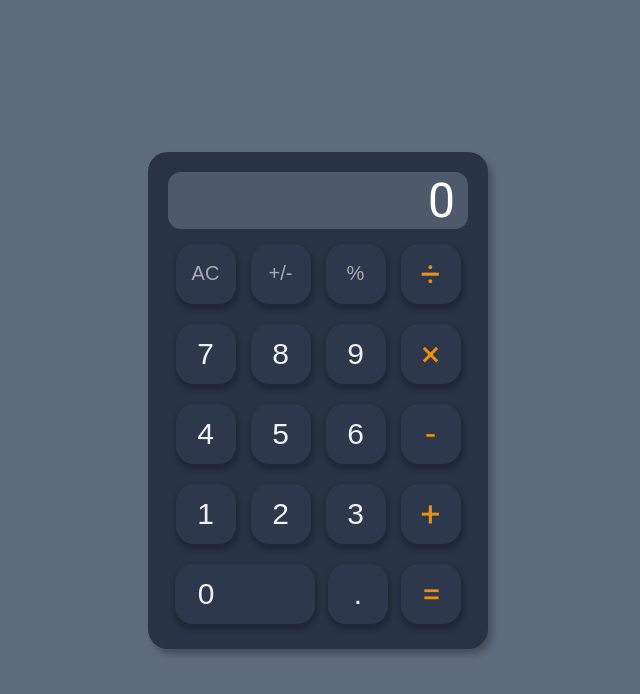
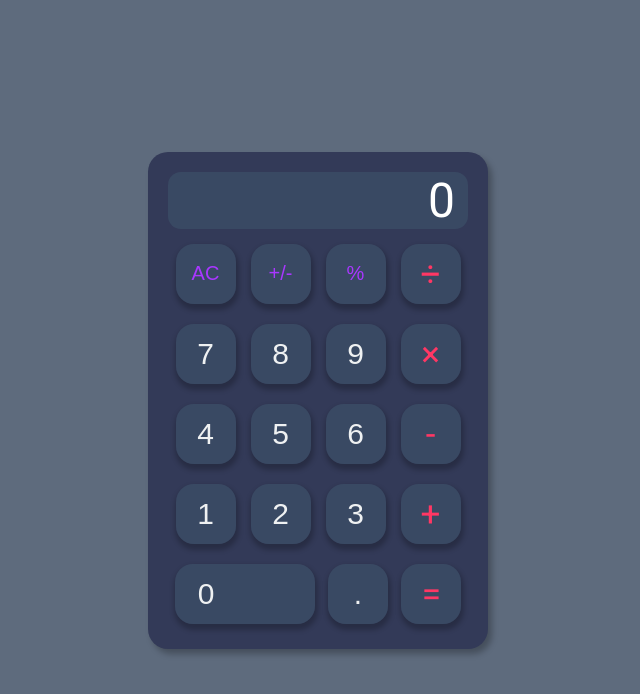
Before and after one commit to brenofelixdasilva/aula-calculadora, a plain HTML site: page index.html in a window 1280 px wide. Shown: the whole page, without its empty margins (322-962 px from the left). Drawn offline with Linux system fonts and the light colour scheme.

Commit message:
mudanças de cores de button

```diff
--- a/css/buttons.css
+++ b/css/buttons.css
@@ -11,7 +11,7 @@
     margin-top: 10px;
 }
 button{
-    background:#2e384c;
+    background: #3d5069b3;
     border: none;
     padding: 10px;
     width: 60px;
@@ -30,7 +30,7 @@ button:hover{
 }
 
 .button_operator{
-    color: #EF8F0B;
+    color: #FF3764;
     font-size: 35px;
     font-family: 'Roboto';
 }
@@ -40,6 +40,10 @@ button:hover{
     font-size: 30px;
 }
 
+.special_buttons{
+    color: #a937ff;
+}
+
 .button_fixSize{
     width: 140px;
     text-align: left;
--- a/css/root.css
+++ b/css/root.css
@@ -1,7 +1,5 @@
 @import url('https://fonts.googleapis.com/css2?family=Roboto:wght@100;300;400;500&display=swap');
 @import url(buttons.css);
-@import url('https://fonts.googleapis.com/css2?family=Press+Start+2P&display=swap');
-
 
 html, body{
     height: 100%;
@@ -18,7 +16,7 @@ body{
 }
 
 #calc-container{
-    background: #283346;
+    background: #333A58;
     padding: 20px;
     border-radius: 20px;
     box-shadow: 4px 5px 6px #00000045;
@@ -32,7 +30,7 @@ body{
     font-size: 48px;
     display: block;
     overflow: auto;
-    background-color: #5e6b7db3;
+    background-color: #3d5069b3;
     border-radius: 13px;
     padding: 0px 13px 0px 0px;
 
--- a/index.html
+++ b/index.html
@@ -11,9 +11,9 @@
         <div id="calc-result">0</div>
         <div id="calc-buttons">
             <div class="calc-row">
-                <button id="btnAC" class="btn">AC</button>
-                <button id="btnMoreorless" class="btn">+/-</button>
-                <button id="btnPercent" class="btn">%</button>
+                <button id="btnAC" class="btn special_buttons">AC</button>
+                <button id="btnMoreorless" class="btn special_buttons">+/-</button>
+                <button id="btnPercent" class="btn special_buttons">%</button>
                 <button class="button_operator btn btnOperador" id="btnDiv">÷</button>
             </div>
 
```
